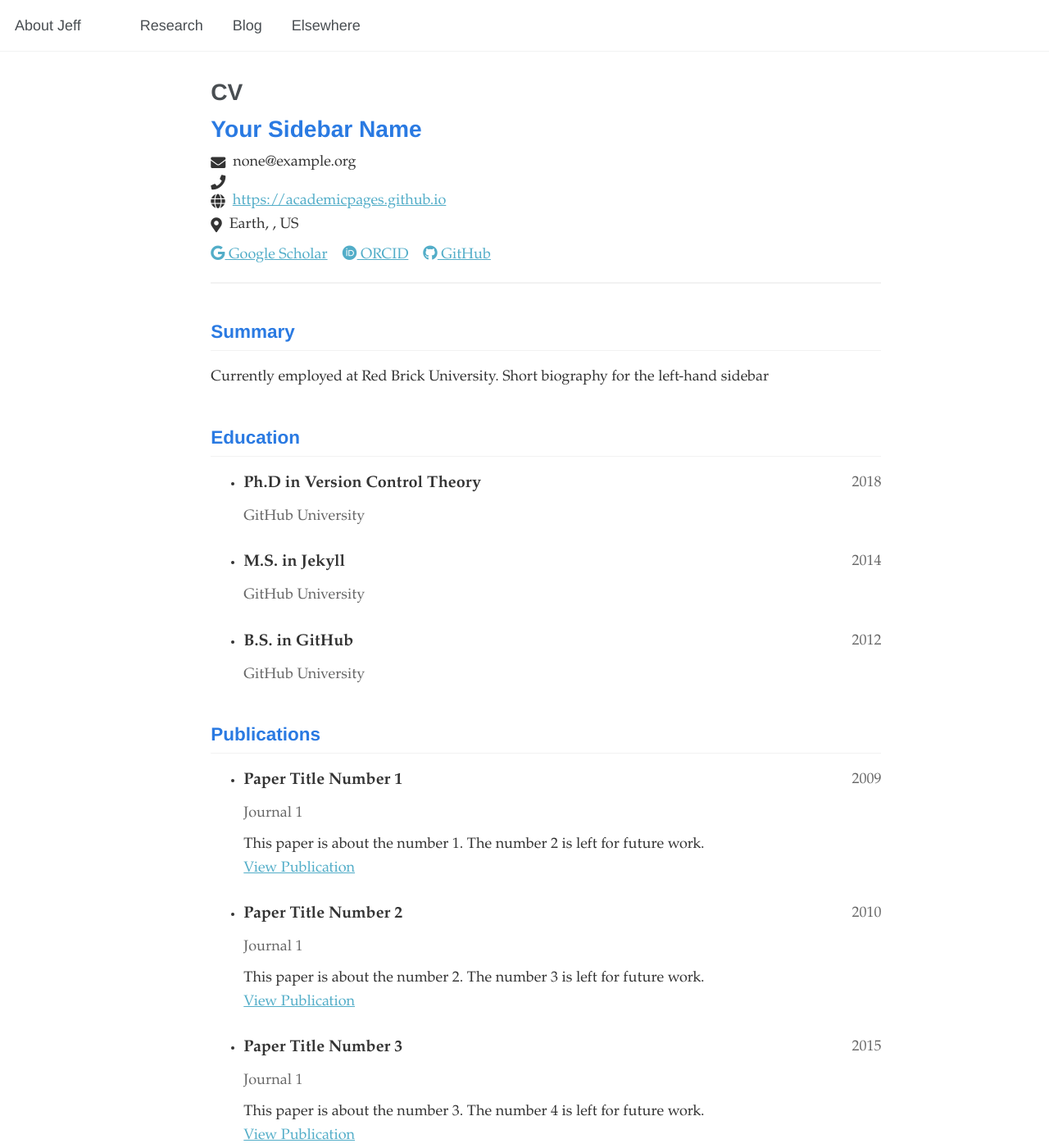
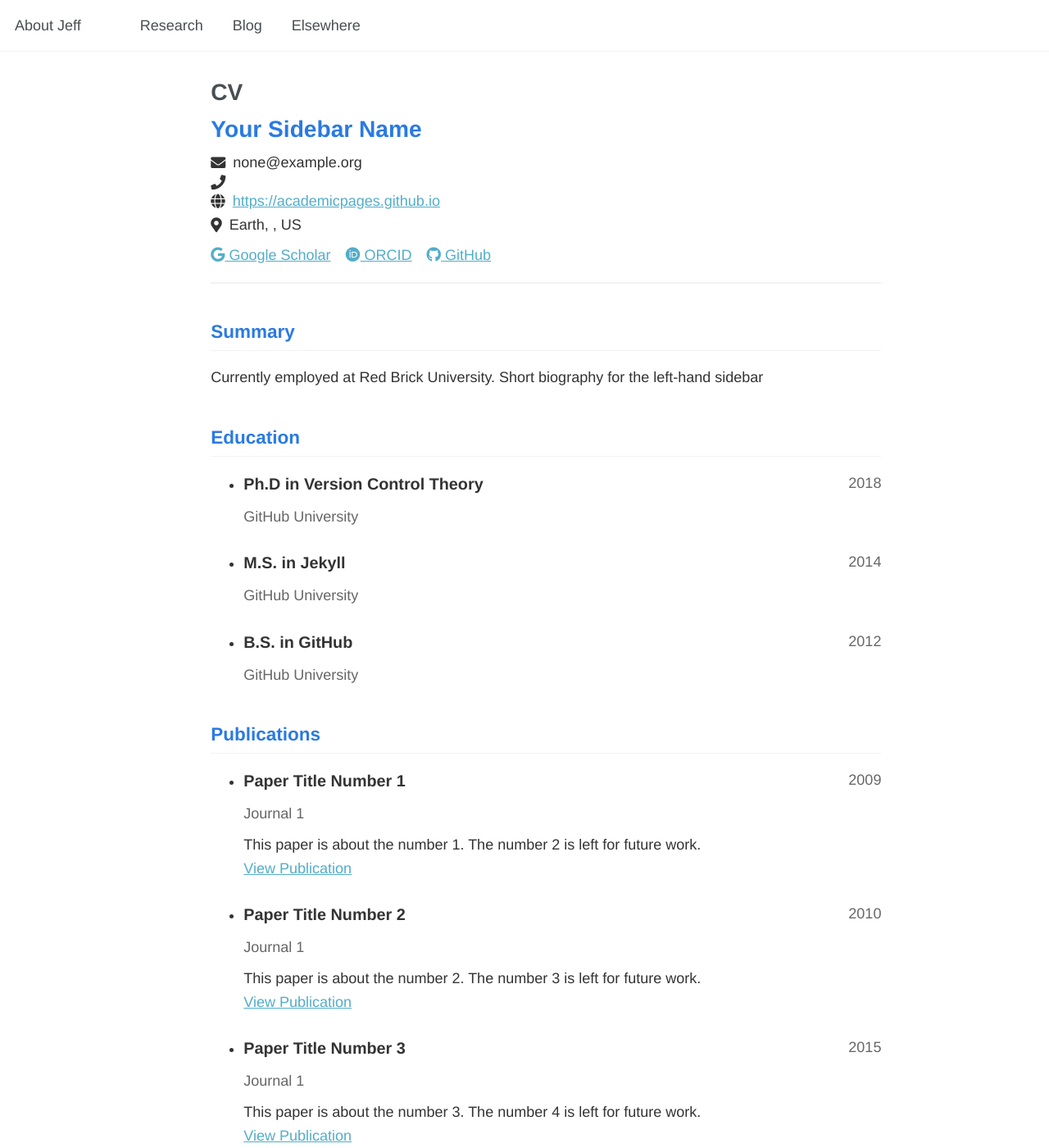
Before and after one commit to jianfenglan/jianfenglan.github.io, a Jekyll site: the page built from _pages/cv-json.md, in a window 1280 px wide and 1400 px high. Shown: the whole window at 82% size. Built offline with Jekyll 4.4.1, drawn with Linux system fonts in a browser that asks for light colours.

Commit message:
Update cv-style.css

```diff
--- a/assets/css/cv-style.css
+++ b/assets/css/cv-style.css
@@ -2,7 +2,7 @@
 .cv-container {
   max-width: 1000px;
   margin: 0 auto;
-  font-family: Garamond, STSong, "Songti SC", SimSun, "Noto Serif CJK SC", serif;
+  font-family: Futura, "Futura PT", "Avenir Next", Avenir, "Helvetica Neue", "PingFang SC", "Hiragino Sans GB", "Heiti SC", "Microsoft YaHei", "Noto Sans CJK SC", sans-serif;
   color: #333;
   line-height: 1.6;
 }
```
